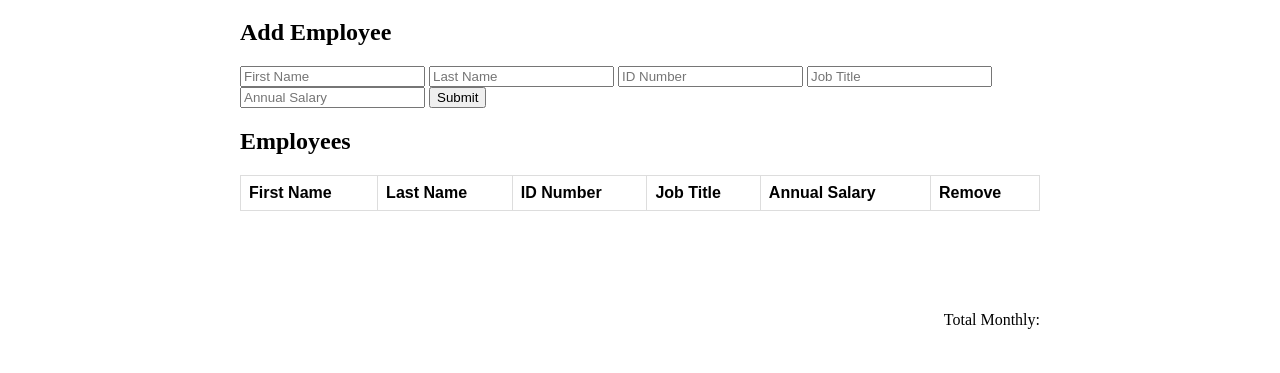
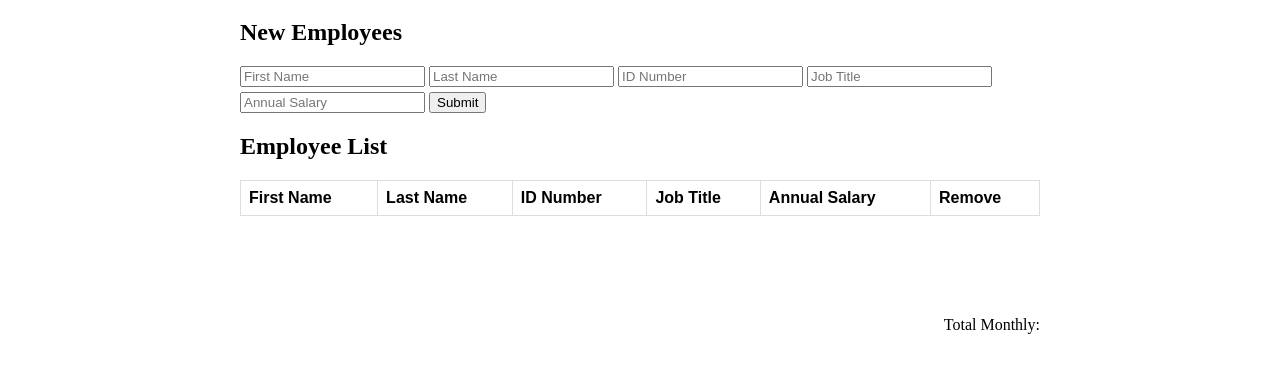
Before and after one commit to Greg-04/weekend-salary-calculator, a website: page index.html in a window 1280 px wide. Shown: the part 61-434 px from the top of the page. Drawn offline with Linux system fonts and the light colour scheme.

```diff
--- a/index.html
+++ b/index.html
@@ -11,16 +11,16 @@
   </header>
     <div id="container">
       <main>
-        <h2>Add Employee</h2>
+        <h2>New Employees</h2>
           <form id="addEmployeeForm">
               <input type="text" placeholder="First Name" id="firstNameInput" data-testid="firstNameInput"></input>
               <input type="text" placeholder="Last Name" id="lastNameInput" data-testid="lastNameInput"></input>
               <input type="number" placeholder="ID Number" id="idInput" data-testid="idInput"></input>
               <input type="text" placeholder="Job Title" id="titleInput" data-testid="titleInput"></input>
               <input type="number" placeholder="Annual Salary" id="annualSalaryInput" data-testid="annualSalaryInput"></input>
-              <button type="button" onclick="submitForm(event)" data-testid="submitButton">Submit</button>
+              <button type="button" id="buttonSubmit" onclick="submitForm(event)" data-testid="submitButton">Submit</button>
           </form>
-          <h2>Employees</h2>
+          <h2>Employee List</h2>
           <table id="employeeTable">
             <thead id="employeeHeader">
               <tr>
--- a/script.js
+++ b/script.js
@@ -53,7 +53,7 @@
     let footer = document.querySelector('#footer');
     if (monthlyTotal > 20000) {
         footer.className = 'over-budget';
-        console.log("We're over budget!")
+        console.log("We're over budget :(")
     } else {
         console.log(`We're good!`);
     }
--- a/styles.css
+++ b/styles.css
@@ -28,5 +28,12 @@
 }
 
 .over-budget {
-    color: red;
+    border-style: solid;
+    border-color: black;
+    background-color: red;
+    color: white;
 }
+
+#buttonSubmit {
+    margin-top: 5px;
+}
```
